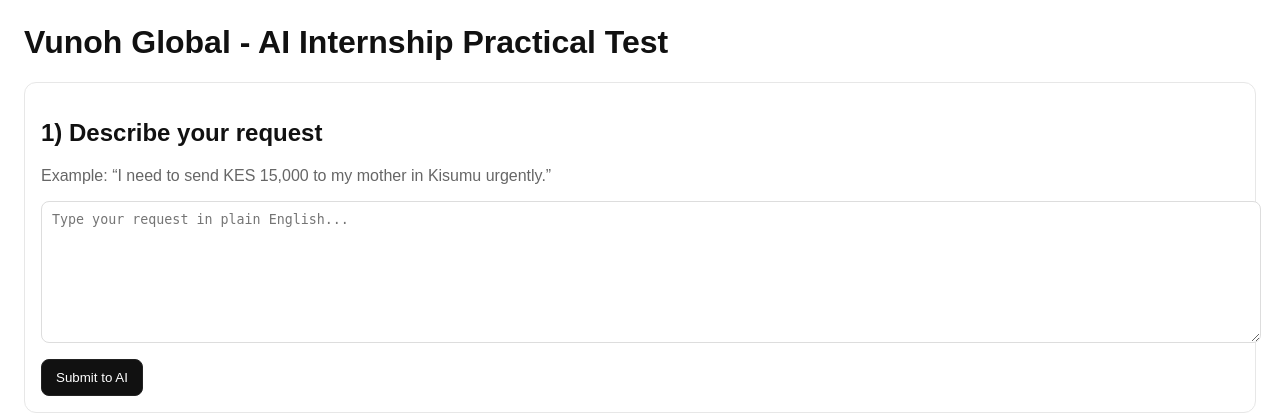
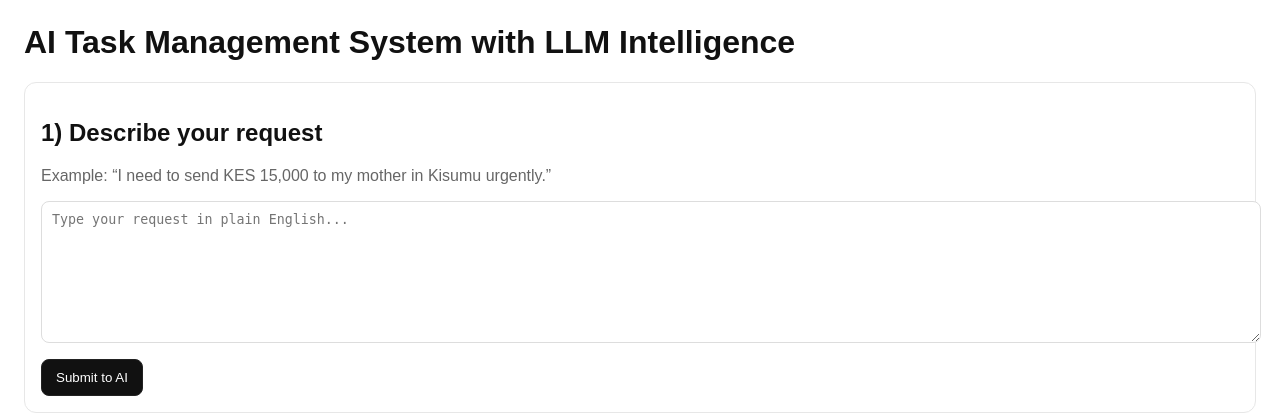
Before and after one commit to shadrack-kimaau/vunoh-ai-internship-task-303, a Django app: page / in a window 1280 px wide. Shown: the top 420 px of the page. Run offline with Django 5.2, Linux system fonts and the light colour scheme; data that the repository does not hold is empty.

Commit message:
Update frontend Title to match the project

```diff
--- a/assistant/templates/assistant/index.html
+++ b/assistant/templates/assistant/index.html
@@ -115,7 +115,7 @@
     </style>
   </head>
   <body>
-    <h1>Vunoh Global - AI Internship Practical Test</h1>
+    <h1>AI Task Management System with LLM Intelligence</h1>
 
     <div class="card">
       <h2>1) Describe your request</h2>
```
